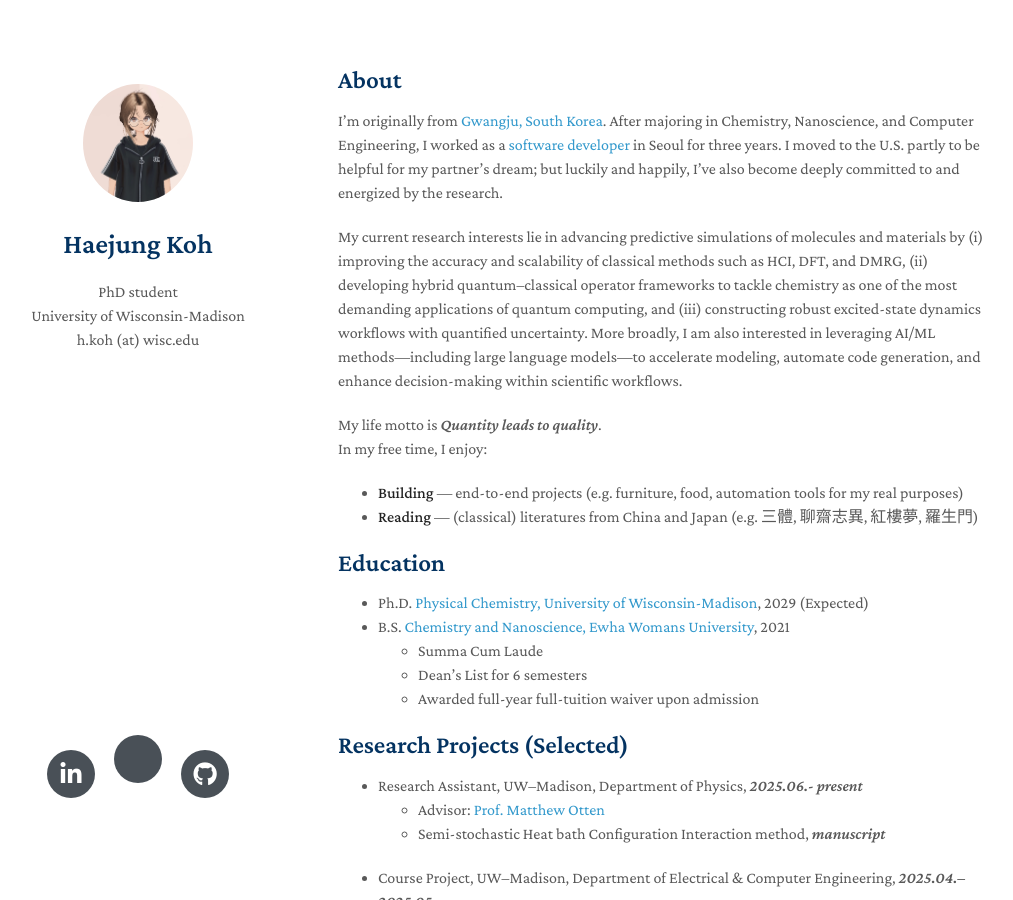
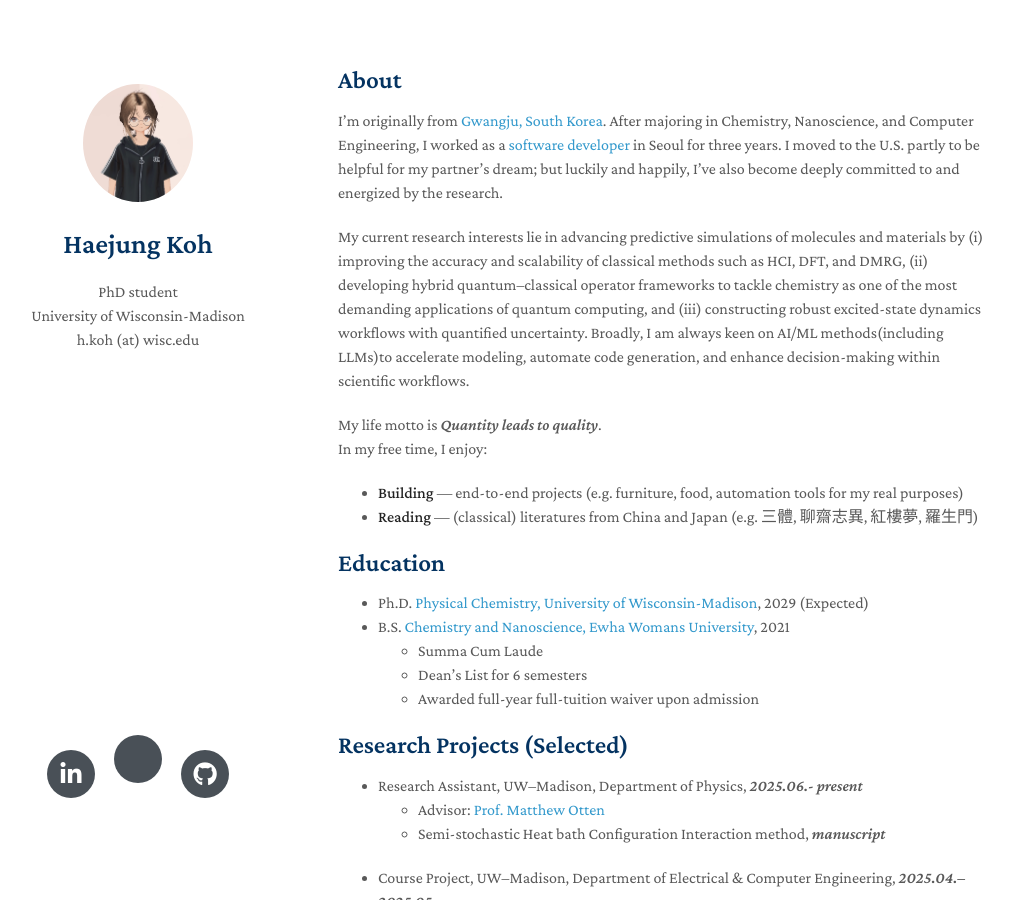
Before and after one commit to MaximHelio/MaximHelio.github.io, a Jekyll site: the page built from index.md, in a window 1280 px wide and 900 px high. Shown: the whole window, without its empty margins (132-1145 px from the left). Built offline with Jekyll 4.4.1, drawn with Linux system fonts in a browser that asks for light colours; nearby versions of some CDN libraries; a style sheet for code colours, icons or effects is not loaded; our own code applies the rules of GitHub Pages for plain Markdown files.

Commit message:
Add first

```diff
--- a/index.md
+++ b/index.md
@@ -5,7 +5,7 @@ layout: homepage
 
 I’m originally from [Gwangju, South Korea](https://en.wikipedia.org/wiki/Gwangju). After majoring in Chemistry, Nanoscience, and Computer Engineering, I worked as a [software developer](./assets/Portfolio.pdf) in Seoul for three years. I moved to the U.S. partly to be helpful for my partner's dream; but luckily and happily, I've also become deeply committed to and energized by the research.
 
-My current research interests lie in advancing predictive simulations of molecules and materials by (i) improving the accuracy and scalability of classical methods such as HCI, DFT, and DMRG, (ii) developing hybrid quantum–classical operator frameworks to tackle chemistry as one of the most demanding applications of quantum computing, and (iii) constructing robust excited-state dynamics workflows with quantified uncertainty. More broadly, I am also interested in leveraging AI/ML methods—including large language models—to accelerate modeling, automate code generation, and enhance decision-making within scientific workflows.
+My current research interests lie in advancing predictive simulations of molecules and materials by (i) improving the accuracy and scalability of classical methods such as HCI, DFT, and DMRG, (ii) developing hybrid quantum–classical operator frameworks to tackle chemistry as one of the most demanding applications of quantum computing, and (iii) constructing robust excited-state dynamics workflows with quantified uncertainty. Broadly, I am always keen on AI/ML methods(including LLMs)to accelerate modeling, automate code generation, and enhance decision-making within scientific workflows.
 
 My life motto is *Quantity leads to quality*.\\
 In my free time, I enjoy:
```
